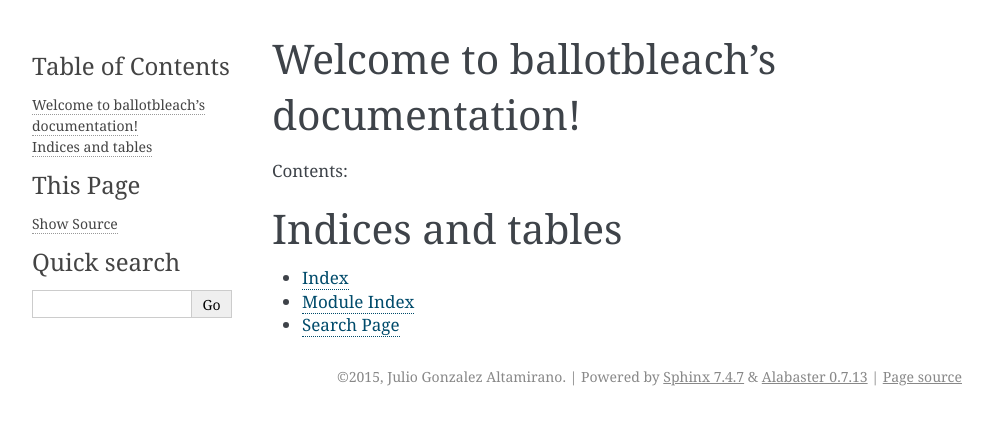
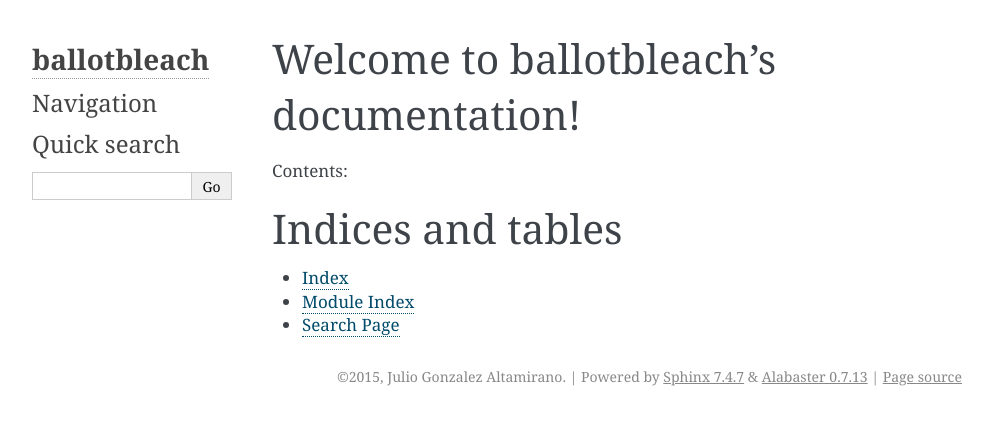
Before and after one commit to jga/ballotbleach, a Sphinx documentation site: the page built from docs/index.rst, in a window 1280 px wide. Shown: the top 425 px of the page, without its empty margins (148-1140 px from the left). Built offline with Sphinx 7.4.7, drawn with Linux system fonts in a browser that asks for light colours; part of the change alters nothing that is shown.

```diff
--- a/docs/conf.py
+++ b/docs/conf.py
@@ -21,6 +21,7 @@ import shlex
 # add these directories to sys.path here. If the directory is relative to the
 # documentation root, use os.path.abspath to make it absolute, like shown here.
 #sys.path.insert(0, os.path.abspath('.'))
+sys.path.insert(0, os.path.abspath('..'))
 
 # -- General configuration ------------------------------------------------
 
@@ -32,6 +33,7 @@ import shlex
 # ones.
 extensions = [
     'sphinx.ext.autodoc',
+    'sphinx.ext.napoleon'
 ]
 
 # Add any paths that contain templates here, relative to this directory.
@@ -112,6 +114,13 @@ todo_include_todos = False
 # The theme to use for HTML and HTML Help pages.  See the documentation for
 # a list of builtin themes.
 html_theme = 'alabaster'
+html_sidebars = {
+    '**': [
+        'about.html',
+        'navigation.html',
+        'searchbox.html',
+    ]
+}
 
 # Theme options are theme-specific and customize the look and feel of a theme
 # further.  For a list of options available for each theme, see the
```
